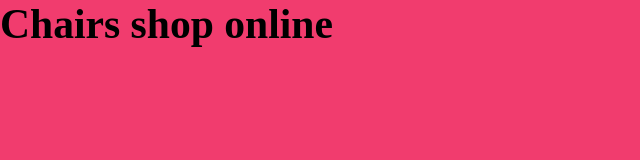
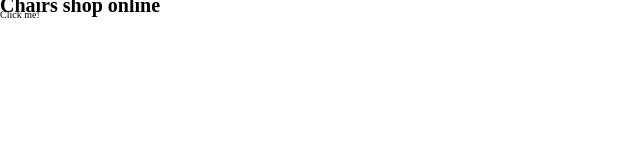
Before and after one commit to beastbs/chairs-shop-online, a website: page index.html in a window 1280 px wide. Shown: the whole page, without its empty margins (0-640 px from the left). Drawn offline with Linux system fonts and the light colour scheme.

Commit message:
added global styles

```diff
--- a/index.html
+++ b/index.html
@@ -8,5 +8,6 @@
 </head>
 <body>
 	<h1>Chairs shop online</h1>
+	<a href="#">Click me!</a>
 </body>
 </html>
--- /dev/null
+++ b/src/scss/global/_global.scss
@@ -0,0 +1,22 @@
+* {
+	padding: 0;
+	margin: 0;
+	box-sizing: border-box;
+}
+
+html {
+	font-size: 10px;
+	line-height: 10px;
+	color: $title-text-color;
+}
+
+a {
+	text-decoration: none;
+	color: $link-text-color;
+	border-bottom: 2px solid transparent;
+
+	&:hover{
+		border-bottom-color: $link-text-color;
+		transition: border-bottom-color .3s linear;
+	}
+}
--- a/src/scss/index.scss
+++ b/src/scss/index.scss
@@ -1,12 +1,2 @@
 @import "./constants/constants";
-
-* {
-	padding: 0;
-	margin: 0;
-	box-sizing: border-box;
-}
-
-body {
-	background: $primary1;
-	font-size: 1.3rem;
-}
+@import "./global/global";
```
Also changed, not shown: src/css/index.css.
